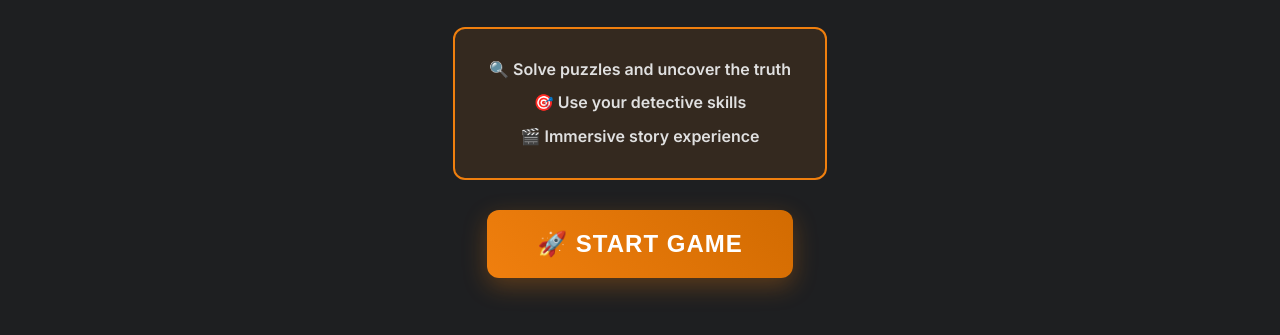
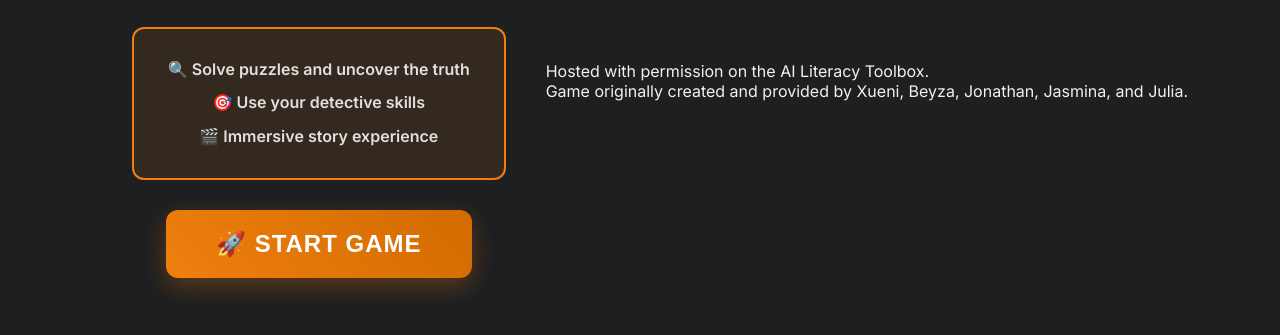
Before and after one commit to COLAPS-Research/AI-Literacy_Toolbox., a website: page ai_toolbox_project/public/mystery.html in a window 1280 px wide. Shown: the part 319-654 px from the top of the page. Drawn offline with Linux system fonts and the light colour scheme.

Commit message:
Update mystery.html
final. copyrights

```diff
--- a/ai_toolbox_project/public/mystery.html
+++ b/ai_toolbox_project/public/mystery.html
@@ -80,5 +80,11 @@
       🚀 START GAME
     </button>
   </div>
+
+   <div class="copyright">
+    <p>Hosted with permission on the AI Literacy Toolbox.<br />
+    Game originally created and provided by <span>Xueni, Beyza, Jonathan, Jasmina, and Julia</span>.</p>
+  </div>
+
 </body>
 </html>
```
